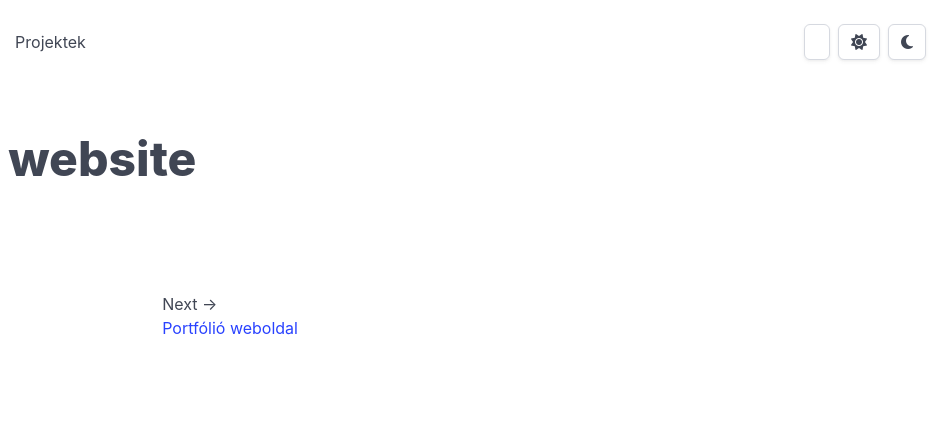
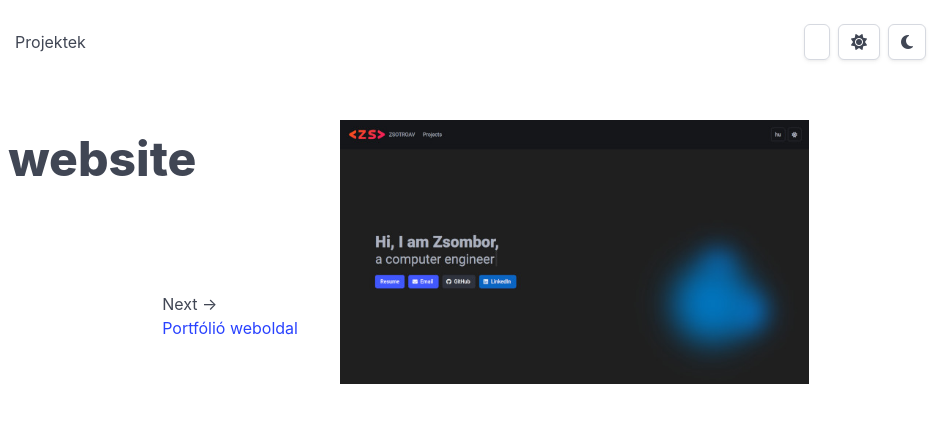
Before and after one commit to zsotroav/zsotroav.dev, an Eleventy site: page content/en/projects/portfolio.md in a window 1280 px wide. Shown: the top 434 px of the page, 330-1280 px from the left. Built offline with nearby package versions, Linux system fonts and the light colour scheme; Eleventy itself is replaced by a stand-in of ours; files that its build step writes are made by us from their sources; what @zachleat/heading-anchors, limax, zod-validation-error would draw is missing.

Commit message:
project img location cleanup

```diff
--- a/content/en/projects/bloch.zsotroav.dev.md
+++ b/content/en/projects/bloch.zsotroav.dev.md
@@ -1,14 +1,14 @@
 ---
 title: Bloch sphere simulator
 short: Simple single-qubit Bloch sphere simulator in your browser.
-img: /img/projects/bloch.zsotroav.dev/thumbnail.jpg
+img: /img/projects/thumb-bloch.jpg
 source: https://github.com/zsotroav/bloch.zsotroav.dev
 extref: https://bloch.zsotroav.dev/
 date: 2025-11-20
 tags: [webdev]
 ---
+
 ## Intro
-
 This project was made as the homework for the [Quantum Computing and its
 Applications](https://portal.vik.bme.hu/kepzes/targyak/VIHIAD00/) course in the
 2025/26/1 semester by
@@ -20,7 +20,6 @@ Applications](https://portal.vik.bme.hu/kepzes/targyak/VIHIAD00/) course in the
 For more information and a detailed documentation, see [https://bloch.zsotroav.dev/docs](https://bloch.zsotroav.dev/docs)
 
 ## Tech stack
-
 Requirements:
 - NodeJS 22
 - npm 10
--- a/content/en/projects/fok-gyem-bad-apple.md
+++ b/content/en/projects/fok-gyem-bad-apple.md
@@ -1,7 +1,7 @@
 ---
 title: Bad Apple!! on FOK-GYEM
 short: Bad Apple has been widely used as a video test to run on all sorts of devices, and I got it running on a FOK-GYEM brand flip-dot and the YouTube video about it now has over 17000 views.
-img: /img/projects/fok-gyem-bad-apple/thumbnail.png
+img: /img/projects/thumb-fok-gyem-bad-apple.png
 extref: https://youtube.com/watch?v=5NXSMdUH_Cg
 date: 2023-08-09
 tags: [FOK-GYEM, Arduino, C++, C#]
--- a/content/en/projects/portfolio.md
+++ b/content/en/projects/portfolio.md
@@ -1,12 +1,14 @@
 ---
 title: Portfolio website
 short: A fully custom portfolio website made with 11ty
+img: /img/projects/thumb-portfolio.jpg
 source: https://github.com/zsotroav/zsotroav.dev
 extref: https://zsotroav.dev/
 date: 2025-02-13
 tags: [webdev]
 homeHidden: true
 ---
+
 ## Intro
 [zsotroav.dev](https://zsotroav.dev) is a custom made portfolio website using
 simple yet powrful technologies. Articles for it (like this one!) are written in
--- a/content/hu/projects/bloch.zsotroav.dev.md
+++ b/content/hu/projects/bloch.zsotroav.dev.md
@@ -1,14 +1,14 @@
 ---
 title: Bloch-gömb szimulátor
 short: Egyszerű, egy kvantum bites Bloch-gömb szimulátor webböngészőben.
-img: /img/projects/bloch.zsotroav.dev/thumbnail.jpg
+img: /img/projects/thumb-bloch.jpg
 source: https://github.com/zsotroav/bloch.zsotroav.dev
 extref: https://bloch.zsotroav.dev/
 date: 2025-11-20
 tags: [webdev]
 ---
+
 ## Intro
-
 Ez a projekt házifeladatként készült a [Kvantuminformatikai alkalmazások]
 (https://portal.vik.bme.hu/kepzes/targyak/VIHIAD00/) tárgyra a 2025/26/1-es
 félévben a csapatunk által:
@@ -20,7 +20,6 @@ félévben a csapatunk által:
 További információk és részletes dokumentáció: [https://bloch.zsotroav.dev/docs](https://bloch.zsotroav.dev/docs)
 
 ## Tech stack
-
 Követelmények:
 - NodeJS 22
 - npm 10
--- a/content/hu/projects/fok-gyem-bad-apple.md
+++ b/content/hu/projects/fok-gyem-bad-apple.md
@@ -1,7 +1,7 @@
 ---
 title: Bad Apple!! FOK-GYEM kijelzőn
 short: A Bad Apple!!-t széles körben használják teszt videóként, amit mindenféle eszközön futtatnak, és nekem sikerült egy FOK-GYEM márkájú flip-dot-on lejátszanom. Az erről készült YouTube-videónak már több mint 17000 megtekintése van.
-img: /img/projects/fok-gyem-bad-apple/thumbnail.png
+img: /img/projects/thumb-fok-gyem-bad-apple.png
 extref: https://youtube.com/watch?v=5NXSMdUH_Cg
 date: 2023-08-09
 tags: [FOK-GYEM, Arduino, C++, C#]
--- a/content/hu/projects/portfolio.md
+++ b/content/hu/projects/portfolio.md
@@ -1,12 +1,14 @@
 ---
 title: Portfólió weboldal
 short: Egy egyedileg készített portfólió weboldal, 11ty-vel.
+img: /img/projects/thumb-portfolio.jpg
 source: https://github.com/zsotroav/zsotroav.dev
 extref: https://zsotroav.dev/
 date: 2025-02-13
 tags: [webdev]
 homeHidden: true
 ---
+
 ## Intro
 [zsotroav.dev](https://zsotroav.dev) egy egyedileg készített portfólió weboldal
 ami egyszerű de mégis erős technológiákkal készült. A bejegyzések (mint ez is)
```
Also changed, not shown: public/img/projects/thumb-bloch.jpg (renamed from public/img/projects/bloch.zsotroav.dev/thumbnail.jpg), public/img/projects/thumb-fok-gyem-bad-apple.png (renamed from public/img/projects/fok-gyem-bad-apple/thumbnail.png), public/img/projects/thumb-portfolio.jpg (added).
